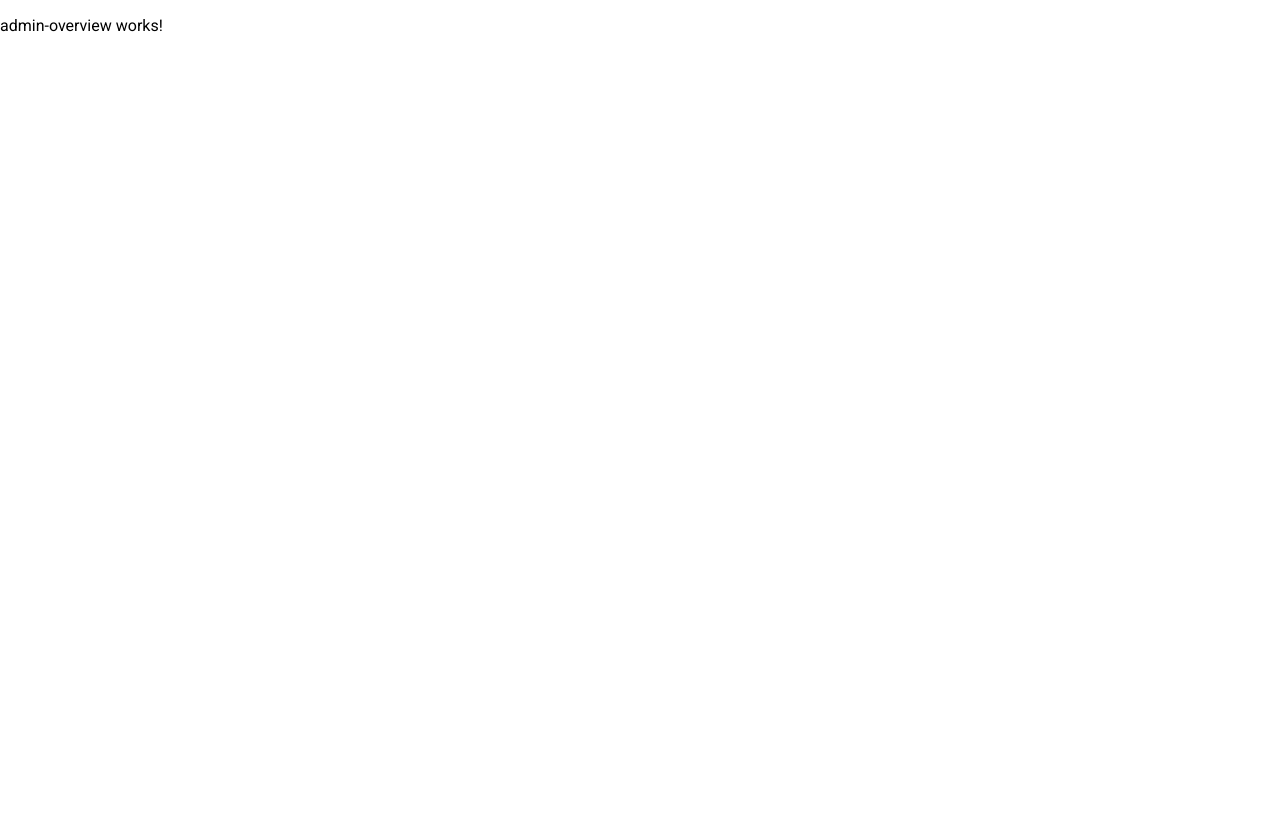
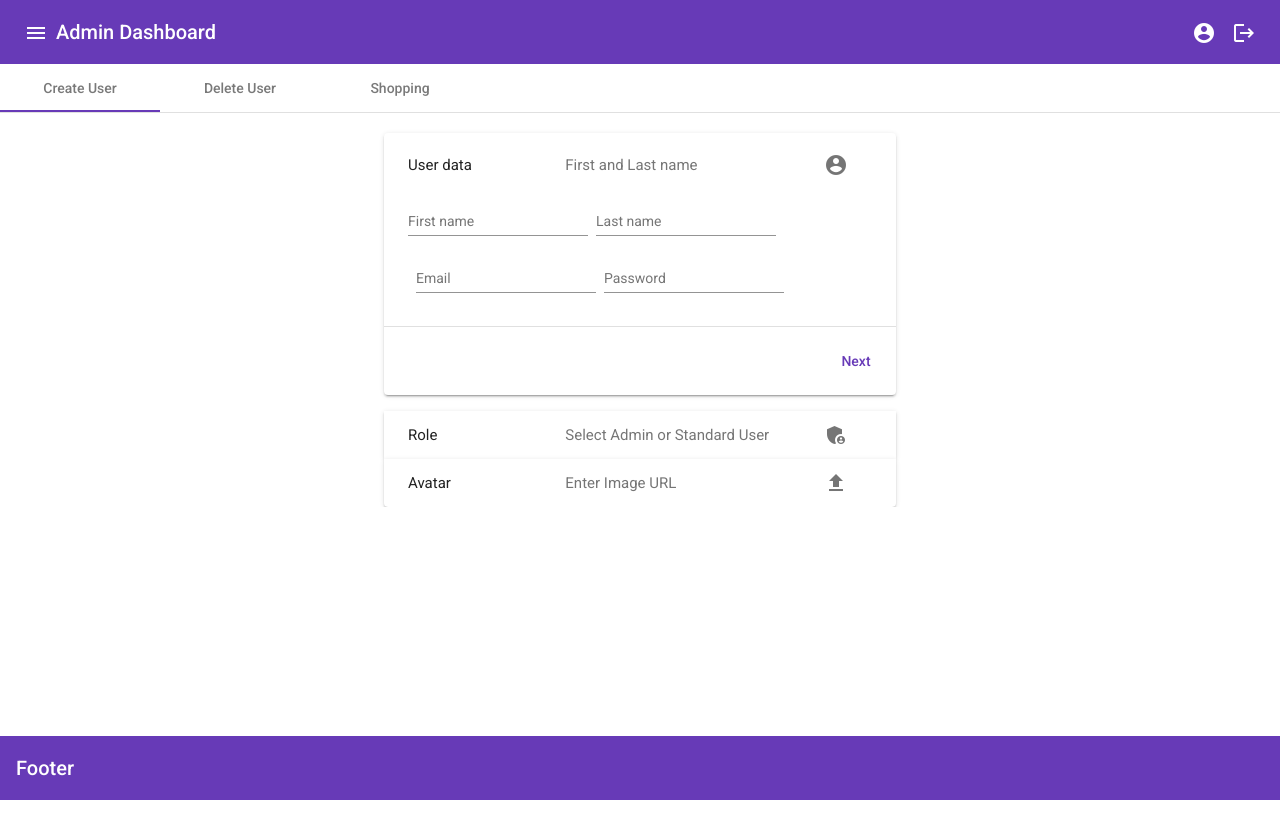
Before and after one commit to AdemolaAdigun/emit-frontend-NHLSTENDEN-, an Angular app in the folder frontend/: page /admin in a window 1280 px wide. Built offline with nearby package versions, Linux system fonts and the light colour scheme.

Commit message:
added user creation
- added user creation
- linked shop and delete user

```diff
--- a/frontend/src/app/pages/admin-overview/admin-overview.component.css
+++ b/frontend/src/app/pages/admin-overview/admin-overview.component.css
@@ -0,0 +1,46 @@
+.example-spacer {
+  flex: 1 1 auto;
+}
+
+footer{
+  position: fixed;
+  bottom: 0;
+  width: 100%;
+}
+
+.example-headers-align .mat-expansion-panel-header-title,
+.example-headers-align .mat-expansion-panel-header-description {
+  flex-basis: 0;
+}
+
+.example-headers-align .mat-expansion-panel-header-description {
+  justify-content: space-between;
+  align-items: center;
+}
+
+.example-headers-align .mat-form-field + .mat-form-field {
+  margin-left: 8px;
+}
+
+.example-form {
+  min-width: 150px;
+  max-width: 500px;
+  width: 100%;
+}
+
+.example-full-width {
+  width: 100%;
+}
+form{
+  margin-left: 90px;
+}
+.formnotworking{
+  margin-left: 30%;
+  margin-right: 30%;
+  margin-top: 20px;
+}
+
+table {
+  width: 80%;
+  margin-left: 20px;
+}
--- a/frontend/src/app/pages/admin-overview/admin-overview.component.html
+++ b/frontend/src/app/pages/admin-overview/admin-overview.component.html
@@ -1 +1,115 @@
-<p>admin-overview works!</p>
+<header>
+  <mat-toolbar color="primary">
+    <button aria-label="menu" class="menu" mat-icon-button>
+      <mat-icon>menu</mat-icon>
+    </button>
+    <span>Admin Dashboard</span>
+    <span class="example-spacer"></span>
+    <button aria-label="account-circle" class="add" mat-icon-button>
+      <mat-icon>account_circle</mat-icon>
+    </button>
+    <button aria-label="logout" class="logout" mat-icon-button>
+      <mat-icon>logout</mat-icon>
+    </button>
+  </mat-toolbar>
+</header>
+
+<mat-tab-group>
+  <mat-tab label="Create User">
+    <div class="formnotworking">
+      <mat-accordion class="example-headers-align">
+        <mat-expansion-panel (opened)="setStep(0)" [expanded]="step === 0" hideToggle>
+          <mat-expansion-panel-header>
+            <mat-panel-title>
+              User data
+            </mat-panel-title>
+            <mat-panel-description>
+              First and Last name
+              <mat-icon>account_circle</mat-icon>
+            </mat-panel-description>
+          </mat-expansion-panel-header>
+
+          <mat-form-field>
+            <mat-label>First name</mat-label>
+            <input matInput>
+          </mat-form-field>
+
+          <mat-form-field>
+            <mat-label>Last name</mat-label>
+            <input matInput>
+          </mat-form-field>
+          <mat-form-field>
+            <mat-label>Email</mat-label>
+            <input matInput>
+          </mat-form-field>
+          <mat-form-field>
+            <mat-label>Password</mat-label>
+            <input matInput>
+          </mat-form-field>
+          <mat-action-row>
+            <button (click)="nextStep()" color="primary" mat-button>Next</button>
+          </mat-action-row>
+        </mat-expansion-panel>
+
+        <mat-expansion-panel (opened)="setStep(1)" [expanded]="step === 1" hideToggle>
+          <mat-expansion-panel-header>
+            <mat-panel-title>
+              Role
+            </mat-panel-title>
+            <mat-panel-description>
+              Select Admin or Standard User
+              <mat-icon><span class="material-icons-outlined">admin_panel_settings</span></mat-icon>
+            </mat-panel-description>
+          </mat-expansion-panel-header>
+
+
+          <mat-label>Admin/Standard</mat-label>
+          <mat-form-field class="example-full-width">
+            <mat-label>Number</mat-label>
+            <select matNativeControl required>
+              <option value="Admin">Admin</option>
+              <option value="Standard">Standard</option>
+            </select>
+          </mat-form-field>
+
+          <mat-action-row>
+            <button (click)="prevStep()" color="warn" mat-button>Previous</button>
+            <button (click)="nextStep()" color="primary" mat-button>Next</button>
+          </mat-action-row>
+        </mat-expansion-panel>
+
+        <mat-expansion-panel (opened)="setStep(2)" [expanded]="step === 2" hideToggle>
+          <mat-expansion-panel-header>
+            <mat-panel-title>
+              Avatar
+            </mat-panel-title>
+            <mat-panel-description>
+              Enter Image URL
+              <mat-icon><span class="material-icons-outlined">file_upload</span></mat-icon>
+            </mat-panel-description>
+          </mat-expansion-panel-header>
+
+          <mat-form-field>
+            <mat-label>Avatar URL</mat-label>
+            <input matInput>
+          </mat-form-field>
+
+          <mat-action-row>
+            <button (click)="prevStep()" color="warn" mat-button>Previous</button>
+            <button (click)="nextStep()" color="primary" mat-button>Submit</button>
+          </mat-action-row>
+        </mat-expansion-panel>
+
+      </mat-accordion>
+    </div>
+  </mat-tab>
+  <mat-tab label="Delete User">
+    Delete User Works!
+  </mat-tab>
+  <mat-tab label="Shopping">
+    <app-shop></app-shop>
+  </mat-tab>
+</mat-tab-group>
+
+
+<app-footer></app-footer>
--- a/frontend/src/app/pages/admin-overview/admin-overview.component.ts
+++ b/frontend/src/app/pages/admin-overview/admin-overview.component.ts
@@ -1,4 +1,6 @@
-import { Component, OnInit } from '@angular/core';
+import { Component, OnInit, ViewChild, ElementRef } from '@angular/core';
+import { MatIconRegistry } from '@angular/material/icon'
+import { DomSanitizer } from '@angular/platform-browser'
 
 @Component({
   selector: 'app-admin-overview',
@@ -7,9 +9,30 @@ import { Component, OnInit } from '@angular/core';
 })
 export class AdminOverviewComponent implements OnInit {
 
-  constructor() { }
+  step = 0;
+
+  setStep(index: number) {
+    this.step = index;
+  }
+
+  nextStep() {
+    this.step++;
+  }
+
+  prevStep() {
+    this.step--;
+  }
+
+  constructor(
+    private matIconRegistry: MatIconRegistry,
+    private domSanitizer: DomSanitizer
+  ) {
+    this.matIconRegistry.addSvgIcon(
+      'close_custom',
+      this.domSanitizer.bypassSecurityTrustResourceUrl('../assets/close.svg')
+    )
+  }
 
   ngOnInit(): void {
   }
-
 }
```
Also changed, not shown: frontend/src/app/app.module.ts (+5 -3 lines).
